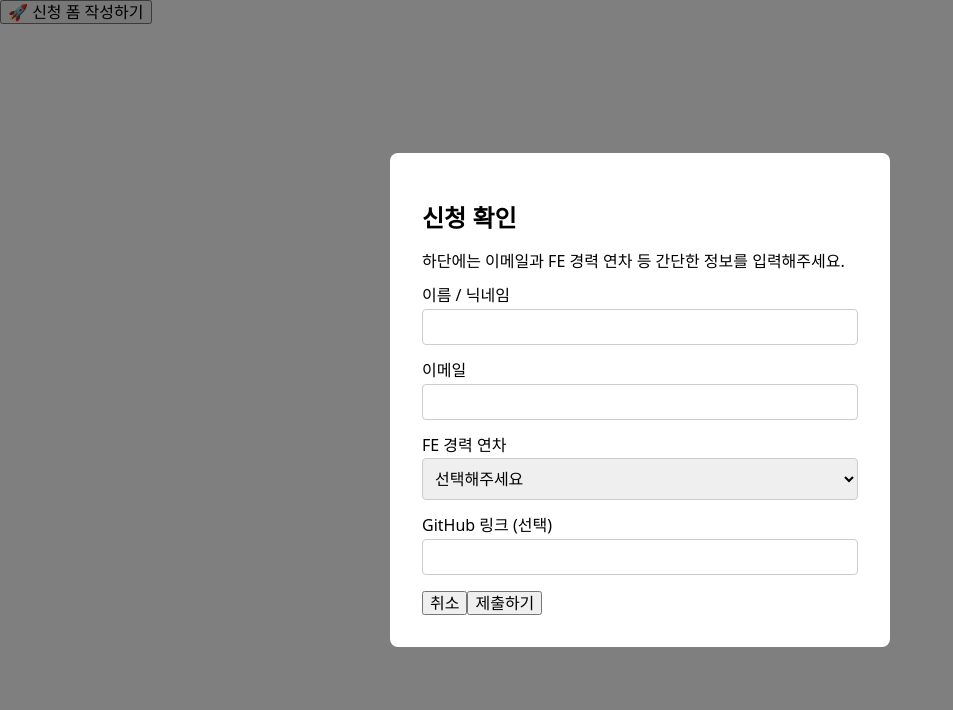
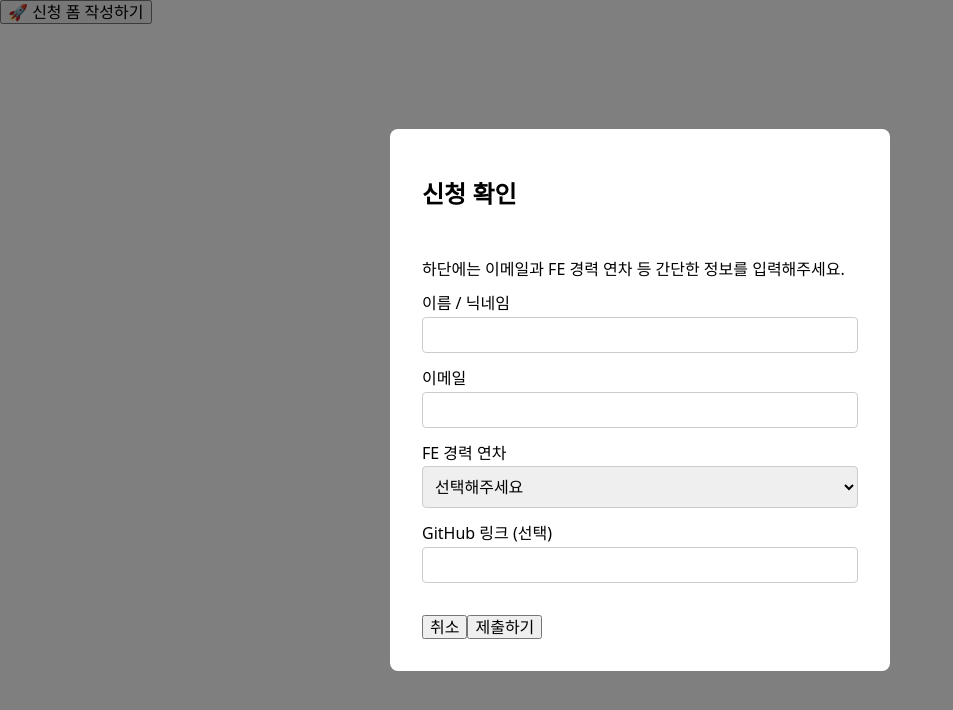
Before and after one commit to mlnwns/accessibility-friendly-modal-form, a React (Vite) app: page / in a window 1280 px wide. Both pictures are taken after a click on the button "🚀 신청 폼 작성하기". Shown: the top 710 px of the page, without its empty margins (0-953 px from the left). Built offline with nearby package versions, Linux system fonts and the light colour scheme.

Commit message:
feat: 모달 열려있을 시 배경 스크롤 제어

```diff
--- a/src/shared/components/Modal/Modal.tsx
+++ b/src/shared/components/Modal/Modal.tsx
@@ -25,6 +25,13 @@ const Modal = ({ onClose, title, content, buttons = [] }: ModalProps) => {
   useFocusTrap(true, containerRef, titleRef);
 
   useEffect(() => {
+    document.body.style.overflow = "hidden";
+    return () => {
+      document.body.style.overflow = "unset";
+    };
+  }, []);
+
+  useEffect(() => {
     const handleEsc = (e: KeyboardEvent) => {
       if (e.key === "Escape") onClose();
     };
@@ -45,7 +52,7 @@ const Modal = ({ onClose, title, content, buttons = [] }: ModalProps) => {
         <h2 id={titleId} ref={titleRef} tabIndex={-1}>
           {title}
         </h2>
-        <div id={contentId}>{content}</div>
+        <S.Content id={contentId}>{content}</S.Content>
 
         <div>
           {buttons.map((button) => (
```
